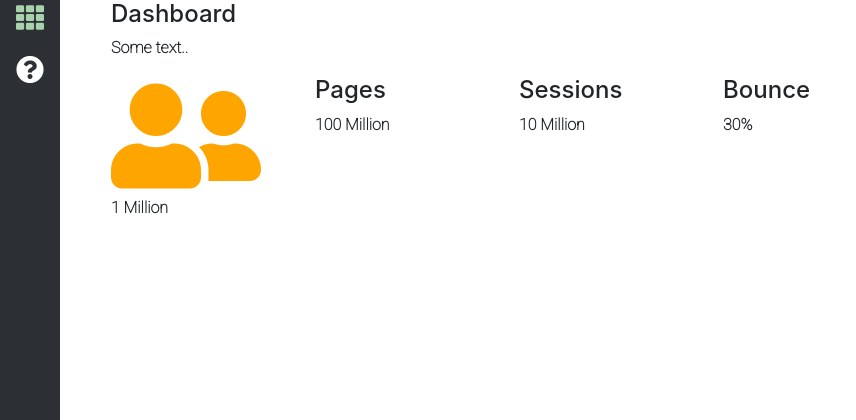
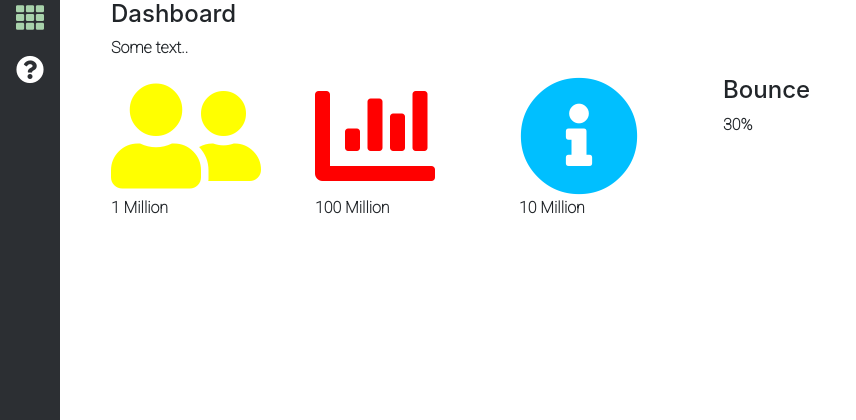
Before and after one commit to QasimKhan5x/DigitalDefenceHackathon, a Flask app: page / in a window 1280 px wide; the page is wider, and only the part inside the window is pictured. Shown: the part 108-528 px from the top of that part, without its empty margins (0-856 px from the left). Run offline with Flask 2, Linux system fonts and the light colour scheme.

Commit message:
Infographics

```diff
--- a/templates/dashboard-1.html
+++ b/templates/dashboard-1.html
@@ -13,19 +13,19 @@
             <div class="row">
                 <div class="col-sm-3">
                     <div class="well" style="width: 200px; height: 200px;">
-            <i class="fas fa-user-friends" style="font-size:120px; color: orange"></i>
+                        <i class="fas fa-user-friends" style="font-size:120px; color: yellow"></i>
                         <p>1 Million</p>
                     </div>
                 </div>
                 <div class="col-sm-3">
-          <div class="well">
-            <h4>Pages</h4>
+                    <div class="well" style="width: 200px; height: 200px;">
+                        <i class="fas fa-chart-bar" style="font-size:120px; color: red"></i>
                         <p>100 Million</p>
                     </div>
                 </div>
                 <div class="col-sm-3">
-          <div class="well">
-            <h4>Sessions</h4>
+                    <div class="well" style="width: 200px; height: 200px;">
+                        <i class="fas fa-info-circle" style="font-size:120px; color: deepskyblue"></i>
                         <p>10 Million</p>
                     </div>
                 </div>
@@ -38,14 +38,15 @@
             </div>
             <div class="row">
                 <div class="col-sm-4">
-          <div class="well"  style="width: 900px; height: 700px;">
+                    <div class="well" style="width: 900px; height: 700px;">
                         <oracle-dv project-path="/@Catalog/users/fzaheer.bscs19seecs@seecs.edu.pk/Qasim">
                         </oracle-dv>
                     </div>
                 </div>
                 <div class="col-sm-4">
                     <div class="well" style="width: 400px; height: 400px; margin-left: 600px;">
-           <oracle-dv project-path="/@Catalog/users/fzaheer.bscs19seecs@seecs.edu.pk/Qasim" active-page="canvas" active-tab-id="7">
+                        <oracle-dv project-path="/@Catalog/users/fzaheer.bscs19seecs@seecs.edu.pk/Qasim"
+                                   active-page="canvas" active-tab-id="7">
                         </oracle-dv>
                     </div>
                 </div>
```
Also changed, not shown: templates/help.html (+15 -1 lines), static/css/main.css (line endings or trailing spaces). Lines whose indentation alone changed are shown as unchanged.
